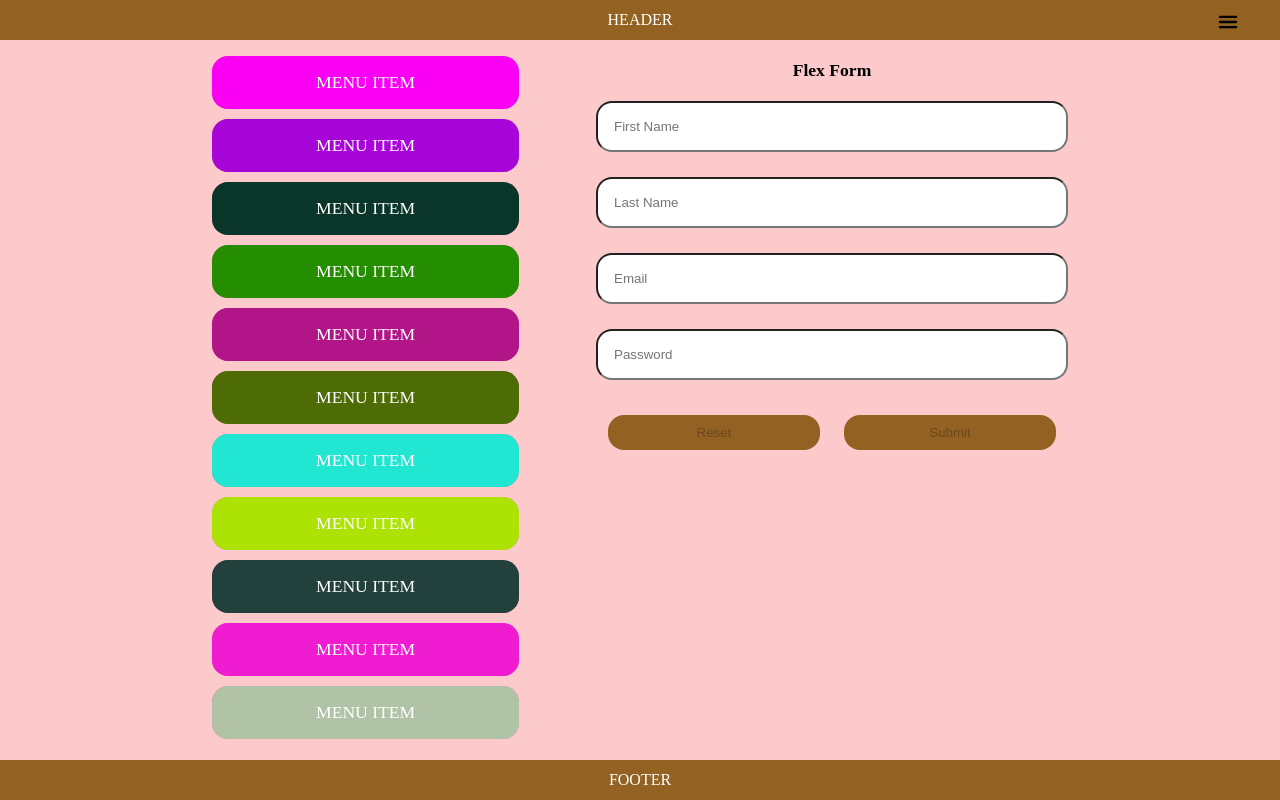
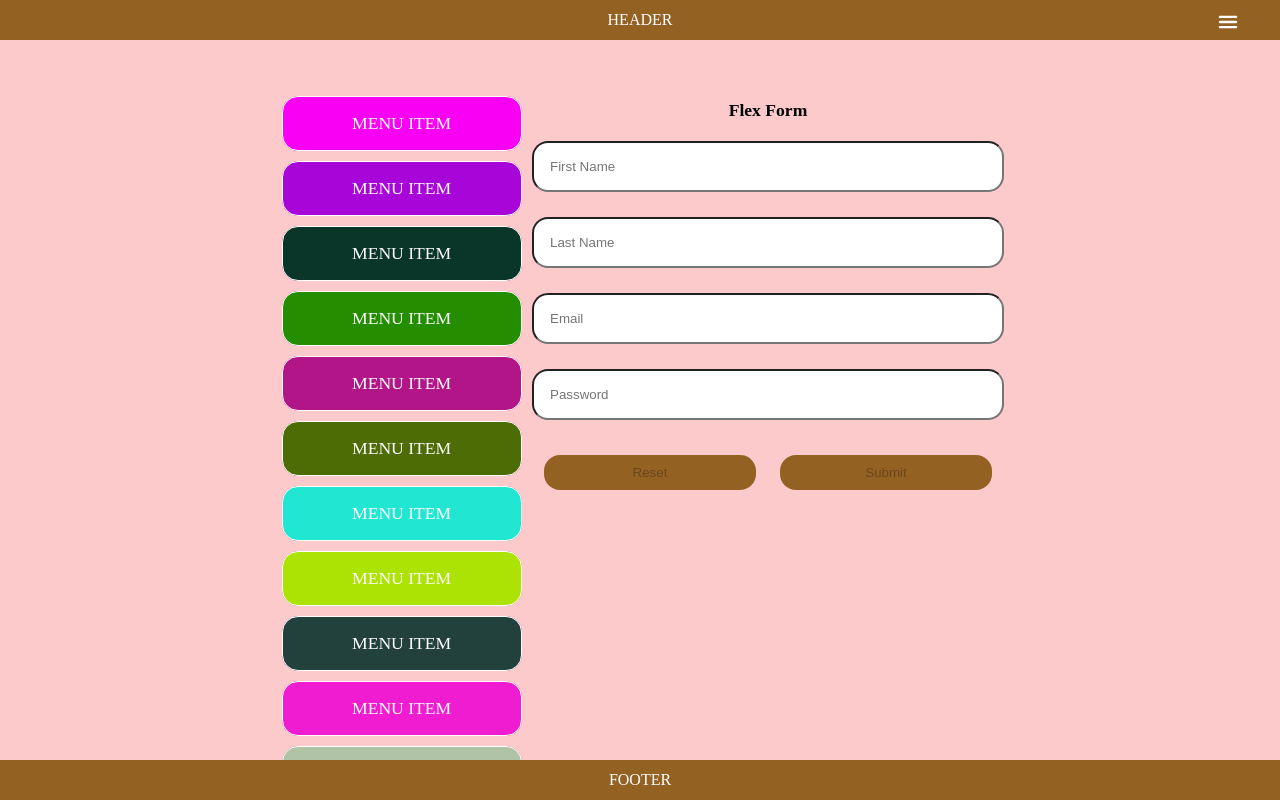
Before and after one commit to EsraMulkpinar/hyper-angular, an Angular app: page /flex in a window 1280 px wide. Built offline with nearby package versions, Linux system fonts and the light colour scheme.

Commit message:
flex module fixed

```diff
--- a/src/app/flex/components/form/form.component.css
+++ b/src/app/flex/components/form/form.component.css
@@ -7,7 +7,7 @@ form {
 .form-title{
     text-align: center;
     font-size: 1.1em;
-    margin-bottom: 20px;
+    margin: 20px;
     font-weight: 800;
 }
 h3{
--- a/src/app/flex/components/form/form.component.ts
+++ b/src/app/flex/components/form/form.component.ts
@@ -37,7 +37,7 @@ export class FormComponent implements OnInit {
 
     onReset(): void {
     this.flexForm.reset();
-    this.colorService.setColor('#ffe48e');
+    this.colorService.setColor('#28577D');
   }
 
   applyColor(color: string): void {
--- a/src/app/flex/components/menu/menu.component.css
+++ b/src/app/flex/components/menu/menu.component.css
@@ -6,24 +6,32 @@
     justify-content: start;
     align-items: center;
     border-radius: 8px;
-    /* box-shadow: 2px 2px 5px rgba(0, 0, 0, 0.1); */
+
   }
 
   .menu ul {
     list-style-type: none;
-    width: 100%;
+    width: 80%;
+    padding: 20px;
+
 
   }
 
   .menu ul li {
     margin-bottom: 10px;
     background-color: #ce77a2;
-    border: none;
     border-radius: 16px;
-    width: 80%;
+    width: 240px;
+    cursor: pointer;
+  }
+  @media (min-width: 769px) and (max-width: 1024px) {
+    .menu ul li {
+      width: 100%;
+    }
   }
 
   .menu ul li a {
+    border: 1px solid white;
     text-decoration: none;
     color: white;
     text-align: center;
@@ -33,8 +41,8 @@
     border-radius: 16px;
     transition: background-color 0.3s;
   }
-
   .menu ul li a:hover {
-    background-color: #8f526f;
+    transition: border-color 0.5s;
+    border: 1px solid black;
 
   }
--- a/src/app/flex/components/menu/menu.component.ts
+++ b/src/app/flex/components/menu/menu.component.ts
@@ -26,7 +26,9 @@ export class MenuComponent {
       { text: 'MENU ITEM', color: this.colorService.generateRandomColor() },
       { text: 'MENU ITEM', color: this.colorService.generateRandomColor() }
     ];
+
   }
+
 
   onMenuItemClick(color: string) {
     this.menuItemClick.emit(color);
--- a/src/app/flex/layout/header/header.component.css
+++ b/src/app/flex/layout/header/header.component.css
@@ -6,6 +6,7 @@ header {
   align-items: center;
 
 }
+
 :host {
   display: block;
   background-color: var(--selected-color);
--- a/src/app/flex/layout/header/header.component.html
+++ b/src/app/flex/layout/header/header.component.html
@@ -1,6 +1,6 @@
 <header>
     <span>HEADER</span>
     <button class="sid-btn" (click)="toggleSidebar($event)">
-      <svg xmlns="http://www.w3.org/2000/svg" height="24px" viewBox="0 -960 960 960" width="24px" fill="#000000"><path d="M157.37-228.28q-19.15 0-32.33-13.18-13.17-13.17-13.17-32.32t13.17-32.33q13.18-13.17 32.33-13.17h645.26q19.15 0 32.33 13.17 13.17 13.18 13.17 32.33t-13.17 32.32q-13.18 13.18-32.33 13.18H157.37Zm0-206.22q-19.15 0-32.33-13.17-13.17-13.18-13.17-32.33t13.17-32.33q13.18-13.17 32.33-13.17h645.26q19.15 0 32.33 13.17 13.17 13.18 13.17 32.33t-13.17 32.33q-13.18 13.17-32.33 13.17H157.37Zm0-206.22q-19.15 0-32.33-13.17-13.17-13.18-13.17-32.33t13.17-32.32q13.18-13.18 32.33-13.18h645.26q19.15 0 32.33 13.18 13.17 13.17 13.17 32.32t-13.17 32.33q-13.18 13.17-32.33 13.17H157.37Z"/></svg>
+      <svg xmlns="http://www.w3.org/2000/svg" height="24px" viewBox="0 -960 960 960" width="24px" fill="#FFFFFF"><path d="M157.37-228.28q-19.15 0-32.33-13.18-13.17-13.17-13.17-32.32t13.17-32.33q13.18-13.17 32.33-13.17h645.26q19.15 0 32.33 13.17 13.17 13.18 13.17 32.33t-13.17 32.32q-13.18 13.18-32.33 13.18H157.37Zm0-206.22q-19.15 0-32.33-13.17-13.17-13.18-13.17-32.33t13.17-32.33q13.18-13.17 32.33-13.17h645.26q19.15 0 32.33 13.17 13.17 13.18 13.17 32.33t-13.17 32.33q-13.18 13.17-32.33 13.17H157.37Zm0-206.22q-19.15 0-32.33-13.17-13.17-13.18-13.17-32.33t13.17-32.32q13.18-13.18 32.33-13.18h645.26q19.15 0 32.33 13.18 13.17 13.17 13.17 32.32t-13.17 32.33q-13.18 13.17-32.33 13.17H157.37Z"/></svg>
     </button>
   </header>
--- a/src/app/flex/layout/main-layout/main-layout.component.css
+++ b/src/app/flex/layout/main-layout/main-layout.component.css
@@ -10,7 +10,7 @@
   }
 
   .app-menu{
-    width: 30%;
+    width: 20%;
   }
   .app-flex-form{
     width: 40%;
@@ -20,7 +20,9 @@
     display: flex;
     flex: 1;
     overflow-y: auto;
+    padding: 20px;
   }
+
   .flex-body{
     display: flex;
     flex-direction: row;
@@ -32,3 +34,12 @@
   .menu {
     flex: 1;
   }
+
+  @media (max-width: 1024px) {
+    .app-menu {
+      display: none;
+    }
+    .app-flex-form{
+      width: 100%;
+    }
+  }
--- a/src/app/flex/services/color/color.service.ts
+++ b/src/app/flex/services/color/color.service.ts
@@ -42,6 +42,6 @@ export class ColorService {
   }
 
   resetColor(): void {
-    this.setColor('#FFD700');
+    this.setColor('#3F6DA0');
   }
 }
```
Lines whose indentation alone changed are shown as unchanged.
